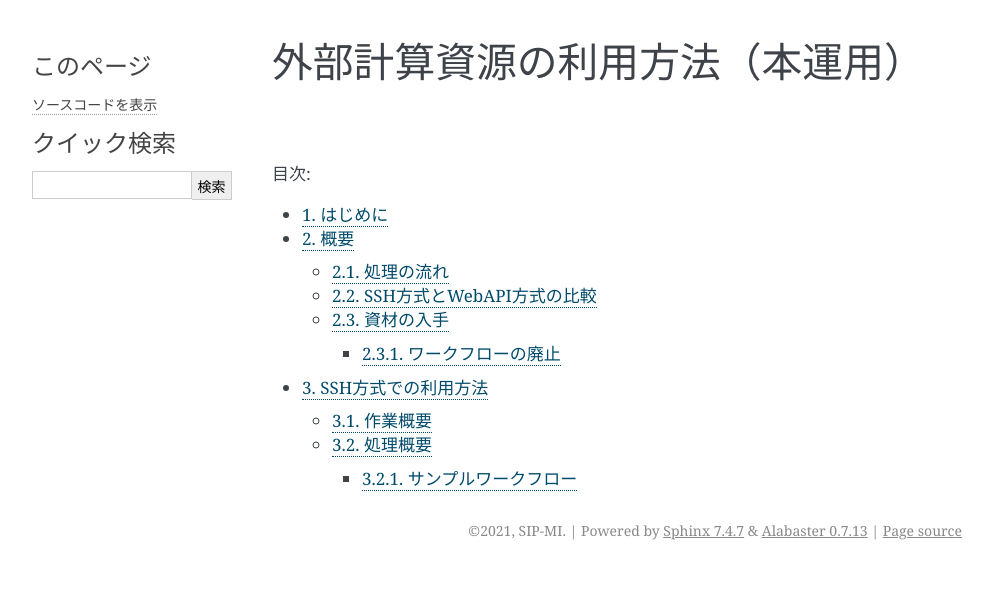
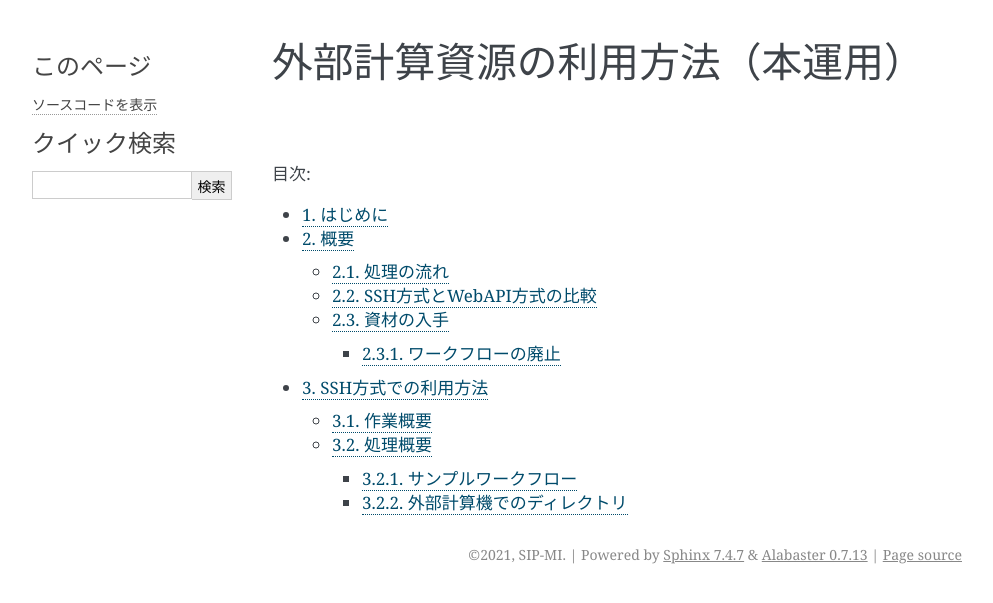
Before and after one commit to materialsintegration/remote_workflow, a Sphinx documentation site: the page built from documents/manual2nd/source/index.rst, in a window 1280 px wide. Shown: the top 603 px of the page, without its empty margins (148-1141 px from the left). Built offline with Sphinx 7.4.7, drawn with Linux system fonts in a browser that asks for light colours.

Commit message:
Update using_distributed_properties.rst

```diff
--- a/documents/manual2nd/source/using_distributed_properties.rst
+++ b/documents/manual2nd/source/using_distributed_properties.rst
@@ -205,3 +205,22 @@
 .. raw:: latex
 
    \newpage
+外部計算機でのディレクトリ
+-----------------------
+
+外部計算機のディレクトリ構造は下記の通りである。インストール方法は後述する。
+
+* ユーザーディレクトリ
+
+.. code-block:: none
+
+  ~/ユーザーディレクトリ
+    + remote_workflow
+      + scripts
+        + input_data
+
+* ワーキングディレクトリ
+
+.. code-block:: none
+
+  /tmp/<uuid>
```
